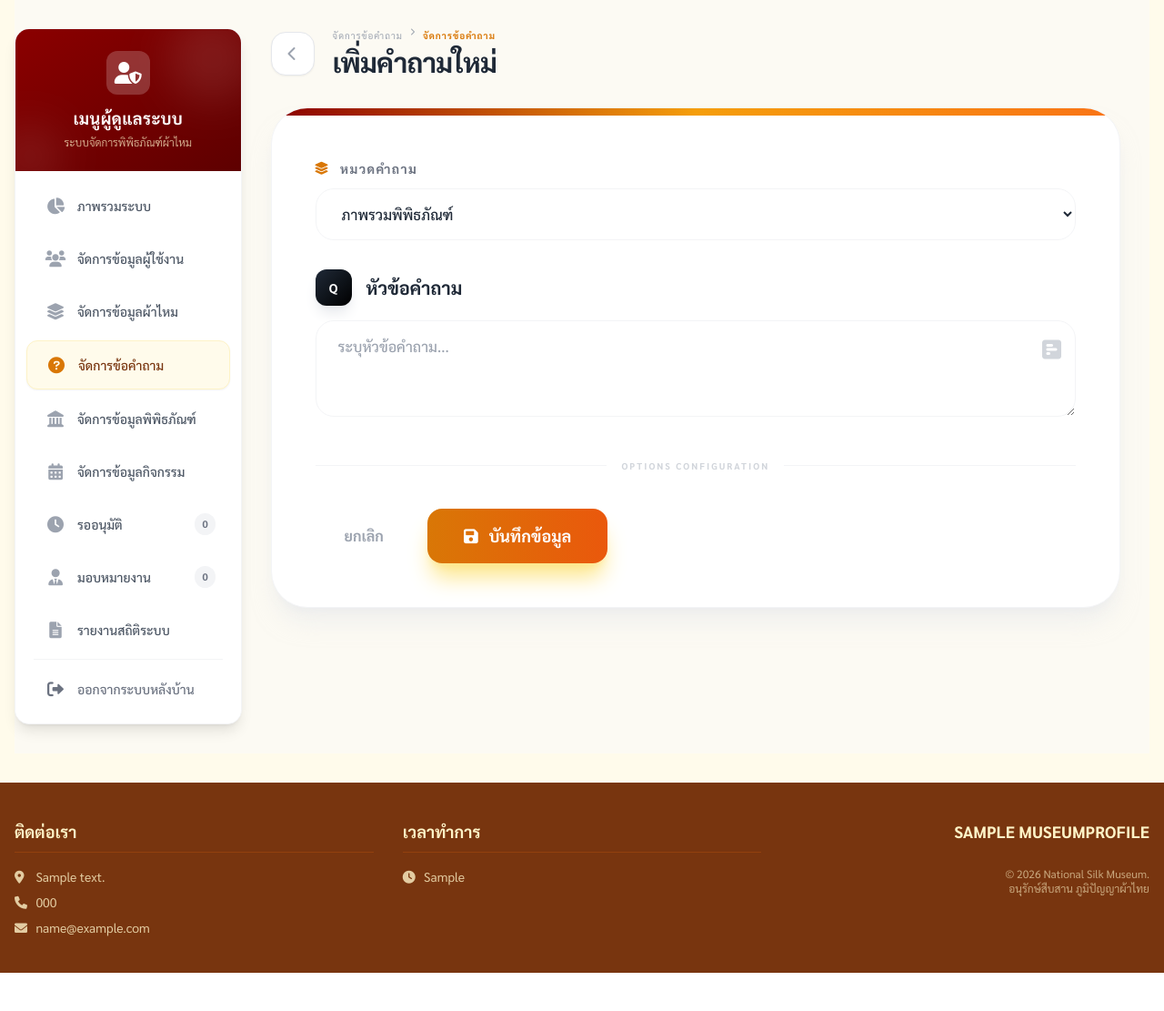
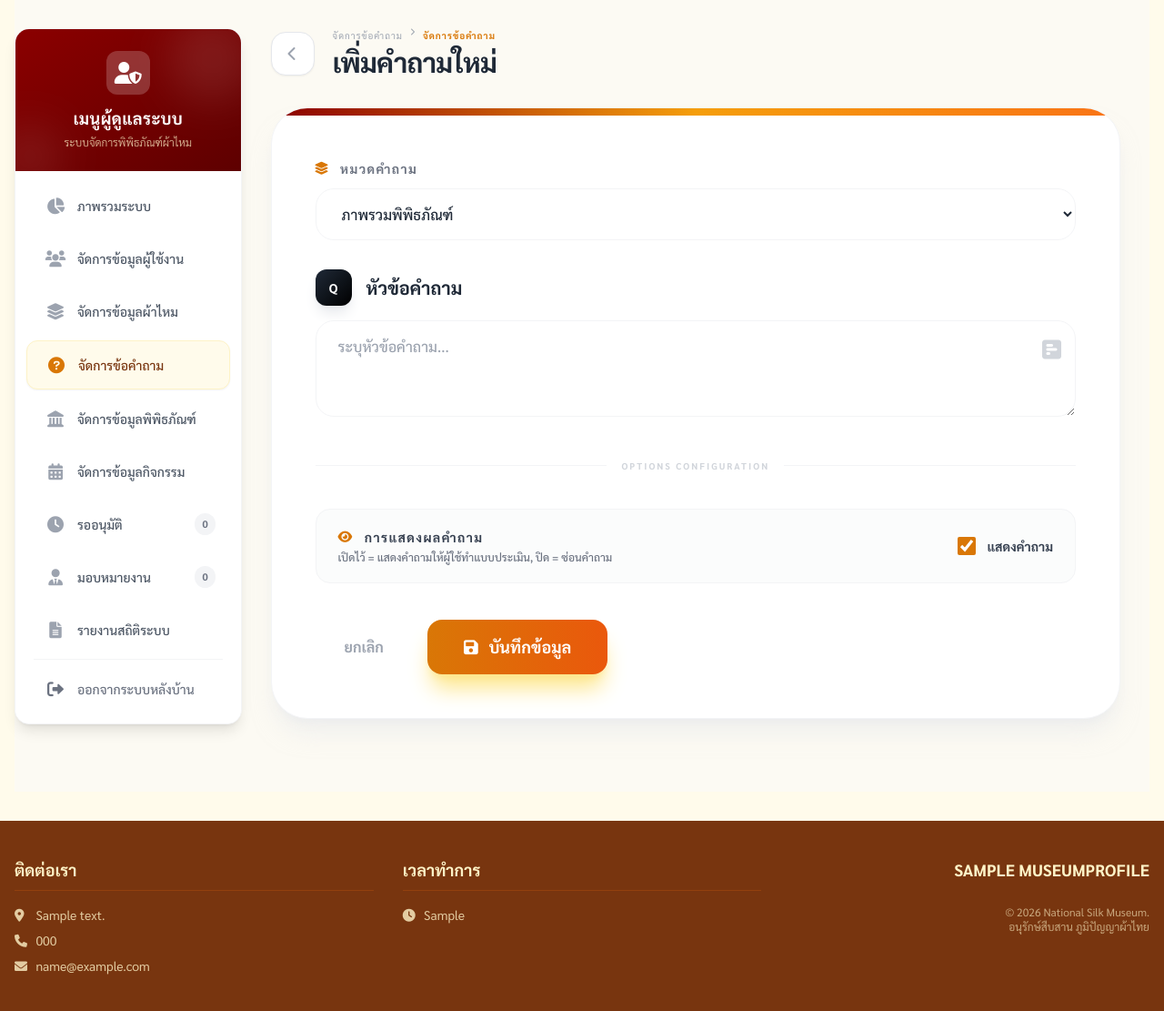
Before and after one commit to Chaitawat02/PROJECT68, a Django app: page /admin-panel/manage-questions/add/ in a window 1280 px wide. Shown: the part 107-1218 px from the top of the page at 91% size. Before the commit the page ends 1176 px from the top, so only its background shows below. Run offline with Django 5.2, Linux system fonts and the light colour scheme; a user stored in the database is signed in; tables that the repository leaves empty hold one stand-in row (values such as "Sample post"); grey boxes marked "Sample" are stand-in pictures; some libraries are stand-ins or nearby versions.

Commit message:
Add show/hide toggle for questions

```diff
--- a/main/templates/admin_panel/Question/form_questions.html
+++ b/main/templates/admin_panel/Question/form_questions.html
@@ -86,6 +86,30 @@
                     <div class="h-[1px] bg-gray-100 flex-grow"></div>
                 </div>
 
+                {% if form.is_active %}
+                <div class="mb-10">
+                    <div class="flex items-center justify-between gap-4 rounded-2xl border border-gray-100 bg-gray-50/60 px-6 py-5">
+                        <div>
+                            <div class="text-sm font-black text-gray-700 uppercase tracking-widest flex items-center">
+                                <i class="fas fa-eye mr-3 text-amber-600"></i> การแสดงผลคำถาม
+                            </div>
+                            <p class="text-xs text-gray-500 font-medium mt-1">
+                                เปิดไว้ = แสดงคำถามให้ผู้ใช้ทำแบบประเมิน, ปิด = ซ่อนคำถาม
+                            </p>
+                        </div>
+                        <label for="{{ form.is_active.id_for_label }}" class="inline-flex items-center gap-3 cursor-pointer select-none">
+                            {{ form.is_active }}
+                            <span class="text-sm font-bold text-gray-700">แสดงคำถาม</span>
+                        </label>
+                    </div>
+                    {% if form.is_active.errors %}
+                        <div class="flex items-center text-red-500 text-xs font-bold mt-3 bg-red-50 p-3 rounded-xl border border-red-100">
+                            <i class="fas fa-exclamation-circle mr-2 text-sm"></i>{{ form.is_active.errors.0 }}
+                        </div>
+                    {% endif %}
+                </div>
+                {% endif %}
+
                     <div class="flex items-center gap-4 w-full sm:w-auto">
                         <a href="{% url 'manage_questions' %}" class="flex-1 sm:flex-none text-center px-8 py-4 rounded-2xl text-gray-400 font-bold hover:bg-gray-100 transition-all">
                             ยกเลิก
```
